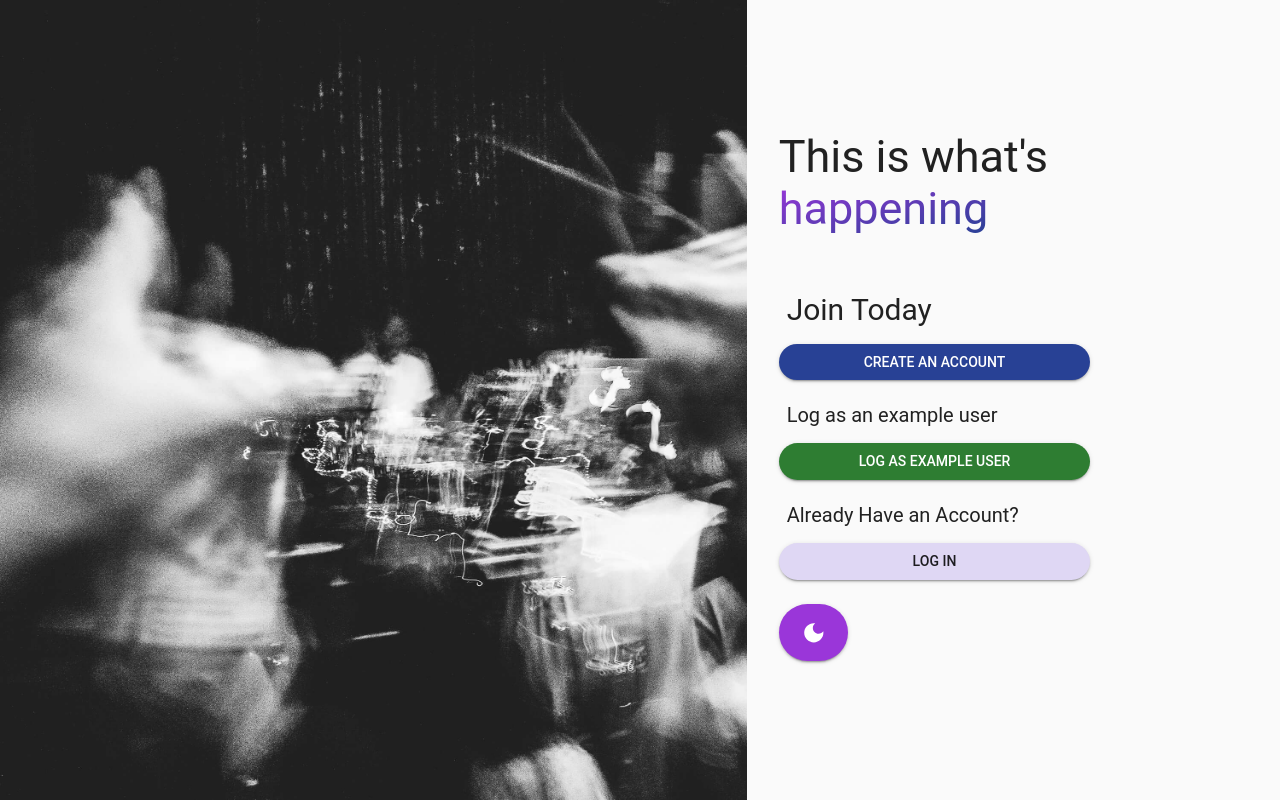
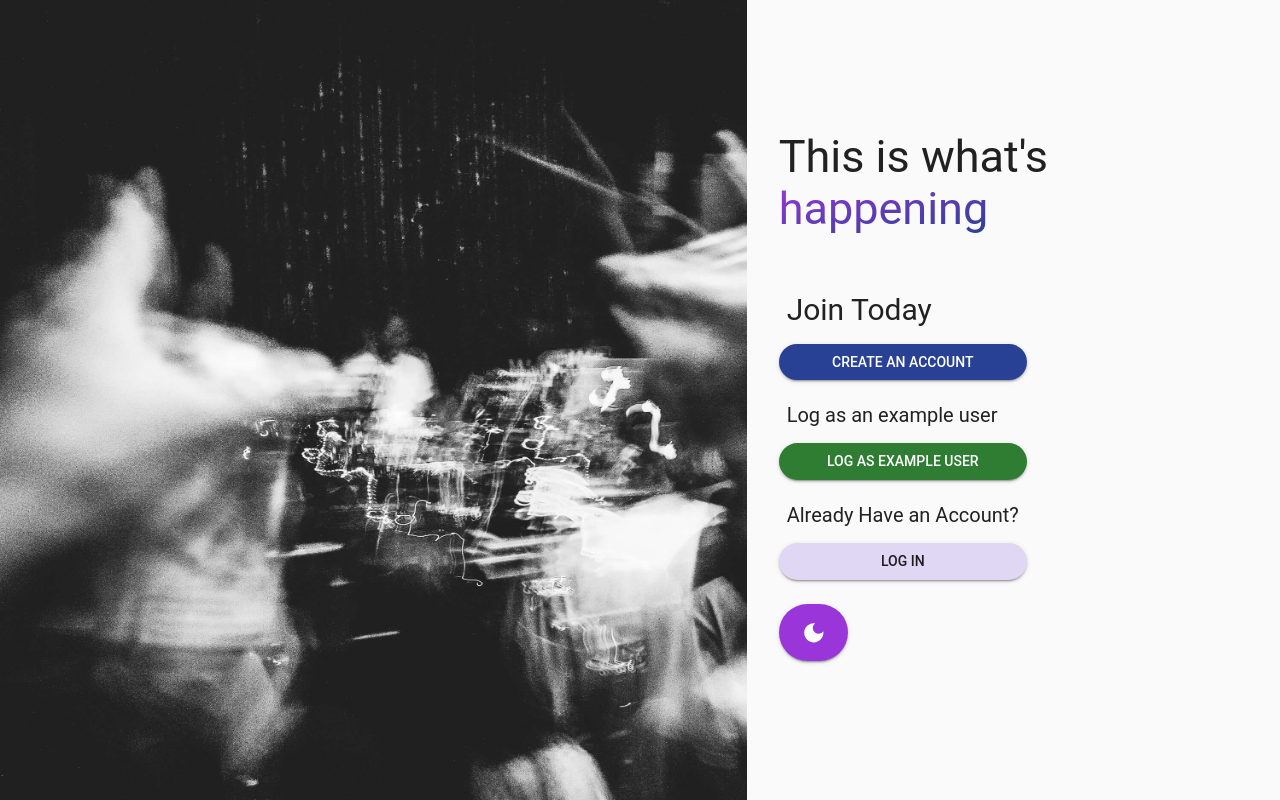
Before and after one commit to lfayala9/ts-dummy, a React (Vite) app: page / in a window 1280 px wide. Built offline with nearby package versions, Linux system fonts and the light colour scheme; no server answers.

Commit message:
style fixes

```diff
--- a/src/components/Auth/ExampleLog.tsx
+++ b/src/components/Auth/ExampleLog.tsx
@@ -21,7 +21,7 @@ const ExampleLog: React.FC = () => {
       color="success"
       variant="contained"
       fullWidth
-      sx={{ borderRadius: '10rem', px: 10, mb: 3 }}
+      sx={{ borderRadius: '10rem', mb: 3 }}
       onClick={handleLogin}
     >
       Log as Example User
--- a/src/pages/Welcome.tsx
+++ b/src/pages/Welcome.tsx
@@ -89,7 +89,7 @@ const Welcome: React.FC = () => {
               fullWidth
               color="primary"
               variant="contained"
-              sx={{ borderRadius: '10rem', px: 10, mb: 3 }}
+              sx={{ borderRadius: '10rem', mb: 3 }}
               onClick={handleOpenSignIn}
             >
               Create An Account
@@ -106,7 +106,7 @@ const Welcome: React.FC = () => {
               color="secondary"
               fullWidth
               variant="contained"
-              sx={{ borderRadius: '10rem', px: 16, mb: 3 }}
+              sx={{ borderRadius: '10rem', mb: 3 }}
               onClick={handleOpenLogin}
             >
               Log In
```
